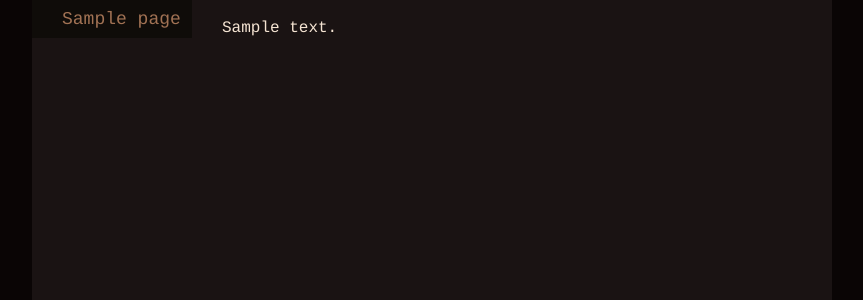
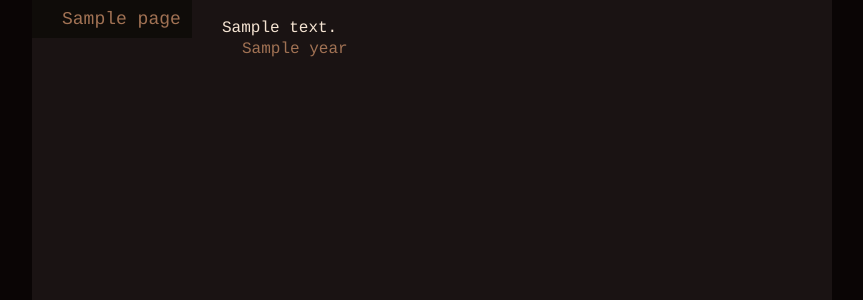
Before and after one commit to RedRatInAHat/virtual-gallery, a Django app: template program part/vg_site/gallery/templates/gallery/main_page.html in a window 1280 px wide. Shown: the part 204-504 px from the top of the page, without its empty margins (208-1071 px from the left). Run offline with Django 3.2, Linux system fonts and the light colour scheme; the template is opened without the code that fills it: most values are stand-ins (such as "Sample title", 1, 10 or a date in 2020).

Commit message:
Add links to main gallery page
See #19

```diff
--- a/program part/vg_site/gallery/templates/gallery/main_page.html
+++ b/program part/vg_site/gallery/templates/gallery/main_page.html
@@ -8,7 +8,15 @@
   {% autoescape off %}
     {{content}}
   {% endautoescape %}
+  <ul>
+    {% for year in years_list %}
+      <li>
+        <a href="/gallery{{year.permalink}}">{{year.title}}</a>
+      </li>
+    {% endfor %}
+  </ul>
 {% endblock content%}
+
 
 {% block aside %}
   {% for page in pages_list %}
```
